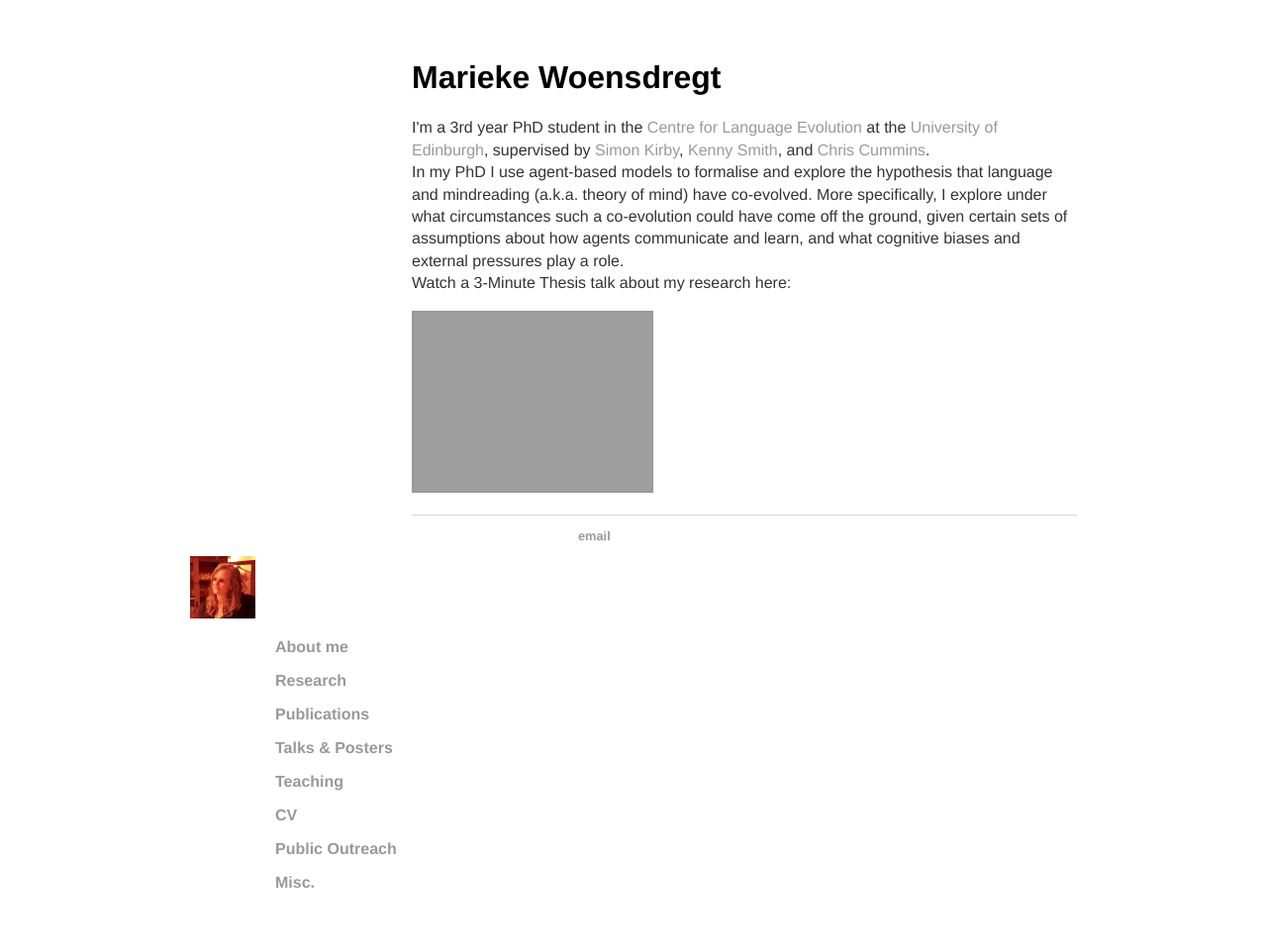
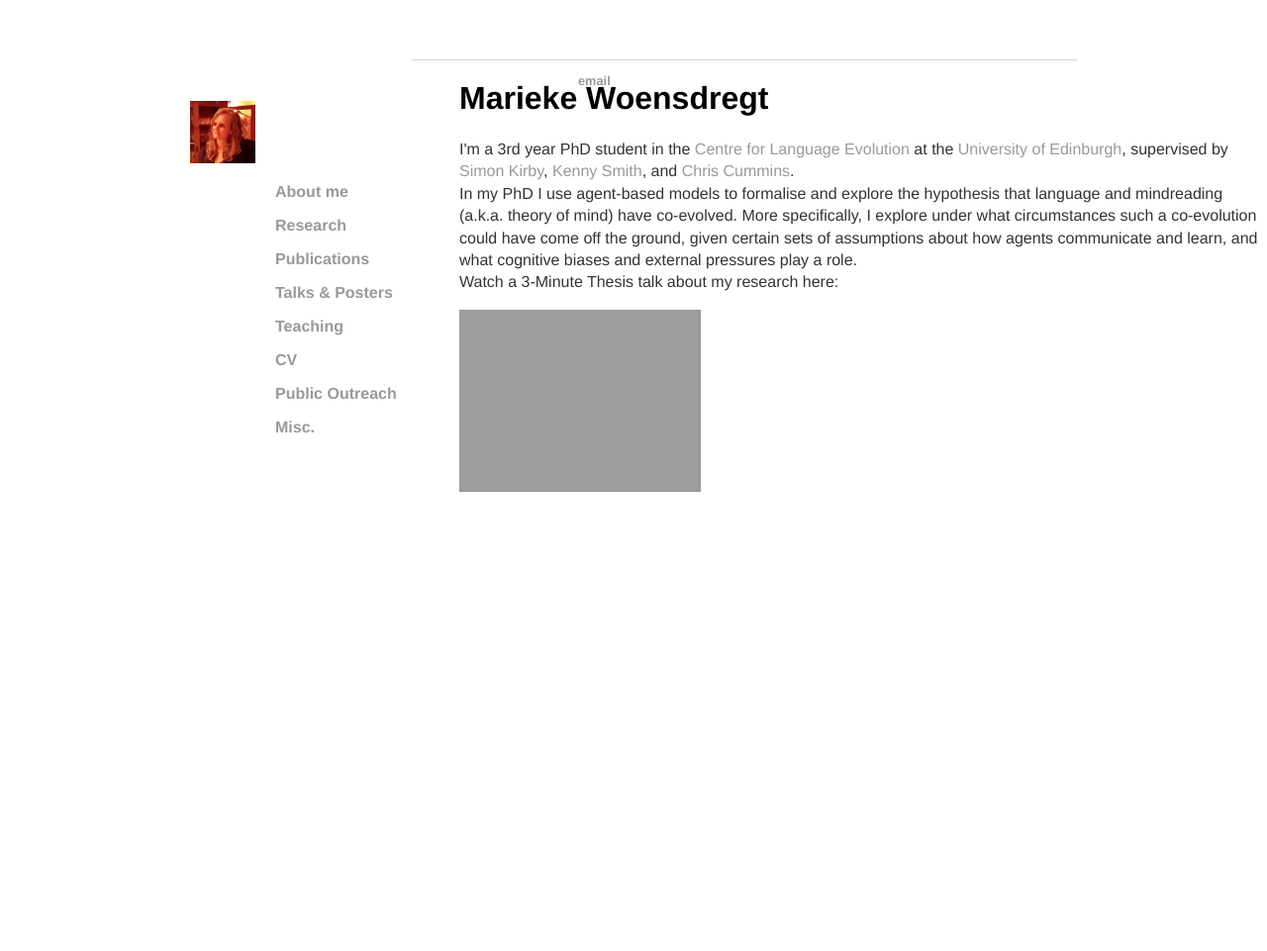
Before and after one commit to marieke-woensdregt/marieke-woensdregt.github.io, a Jekyll site: the page built from index.html, in a window 1280 px wide. Shown: the whole page at 99% size. Built offline with Jekyll 4.4.1, drawn with Linux system fonts in a browser that asks for light colours; after the commit the page ends 900 px from its top, so only the background shows below that; grey boxes are pictures that could not be loaded.

Commit message:
Update default.html

```diff
--- a/_layouts/default.html
+++ b/_layouts/default.html
@@ -2,15 +2,12 @@
 	<html>
 
 		<head>
-			<!-- <title>{{ page.title }}</title> -->
 			<!-- link to main stylesheet -->
 			<link rel="stylesheet" type="text/css" href="/css/main.css">
 		</head>
-		</div>
 
 		<body>
-		<!-- <div class="blurb" style="margin-left:25%"> -->
-		<div class="blurb">
+		<div class="blurb" style="position:absolute">
 			<title>{{ page.title }}</title>
 			{{ content }}
 		</div><!-- /.blurb -->
```
